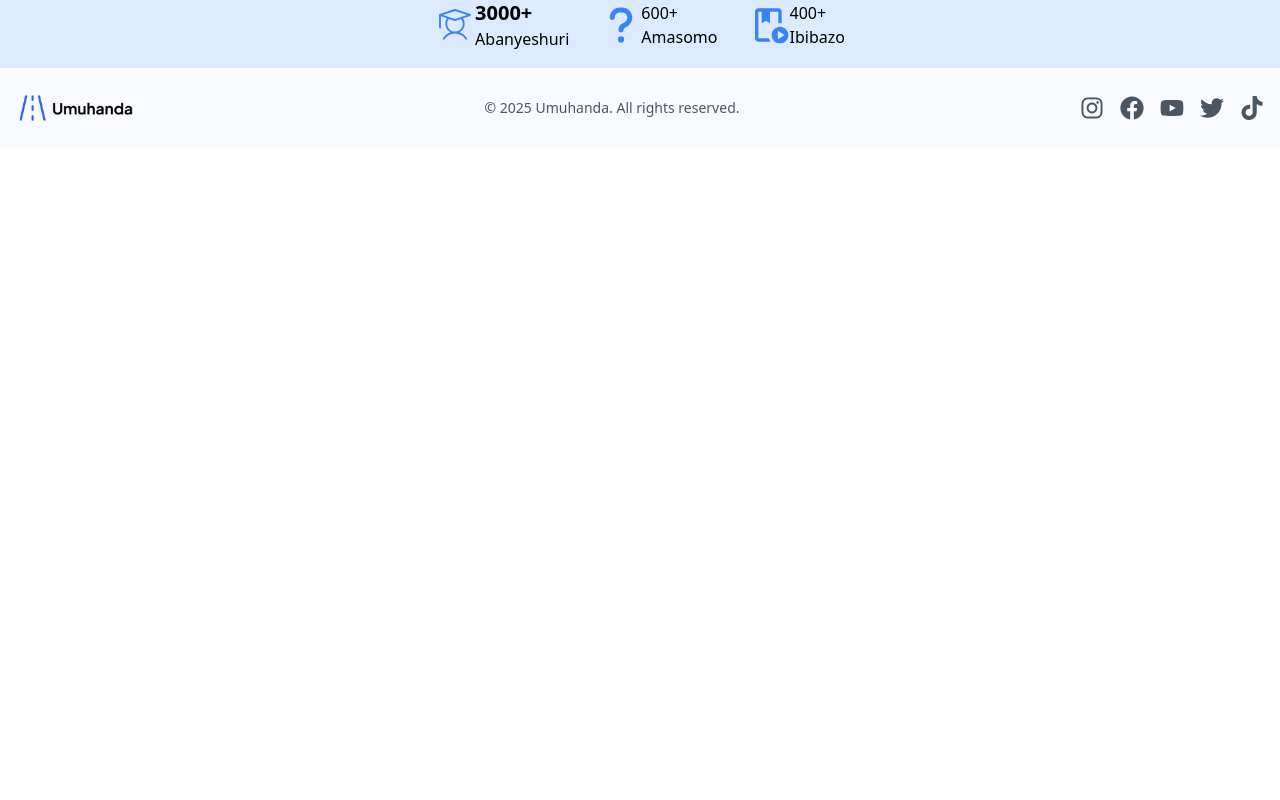
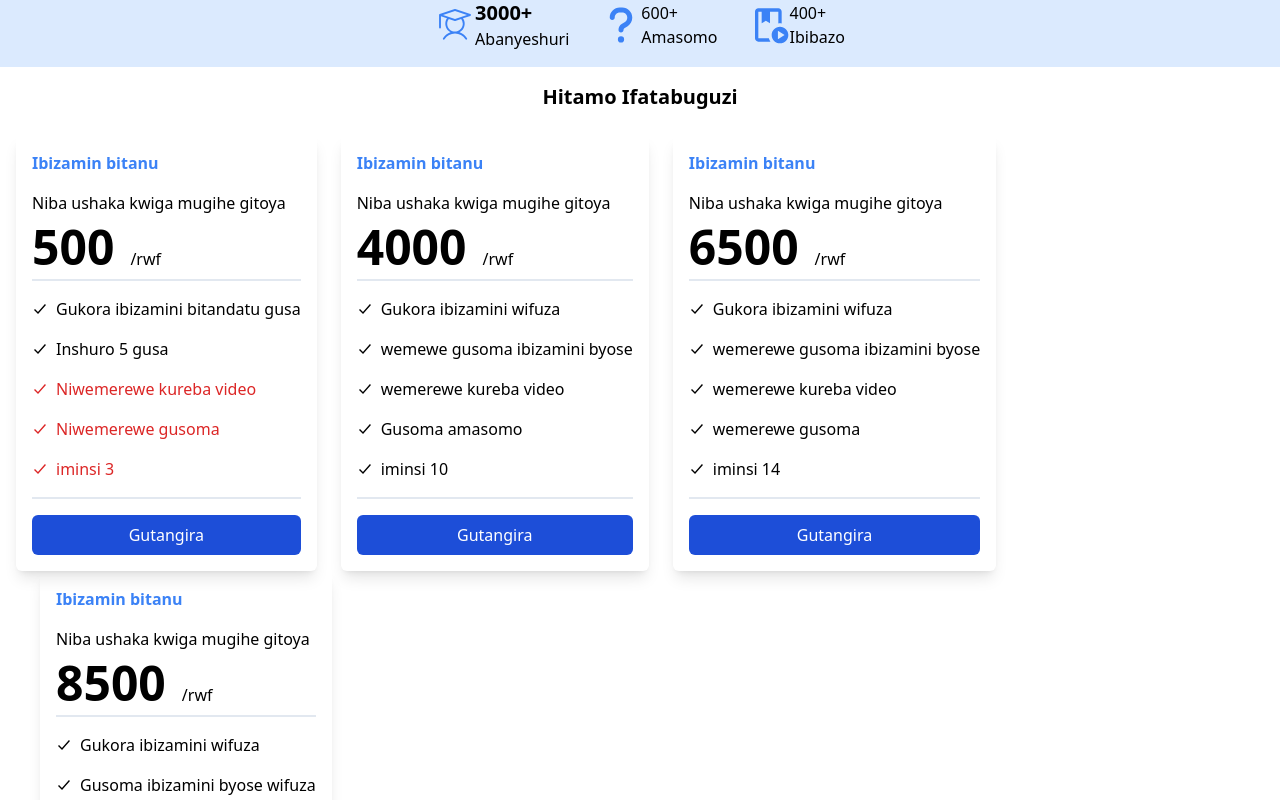
Before and after one commit to Umuhanda-Project/frontend, a React (Vite) app: page / in a window 1280 px wide. Shown: the part 880-1680 px from the top of the page. Before the commit the page ends 1028 px from the top, so only its background shows below. Built offline with nearby package versions, Linux system fonts and the light colour scheme.

Commit message:
Add pricing feature

```diff
--- a/src/App.tsx
+++ b/src/App.tsx
@@ -1,6 +1,6 @@
 import Layout from "./Layout";
-import FeatureNumber from "./pages/FeatureNumber";
-import Hero from "./pages/Hero";
+import {Hero,FeatureNumber,Pricing} from "./pages";
+
 
 const App = () => {
   return (
@@ -8,6 +8,7 @@ const App = () => {
       <Layout>
         <Hero />
         <FeatureNumber />
+        <Pricing/>
       </Layout>
     </>
   );
--- /dev/null
+++ b/src/components/PricingCard.tsx
@@ -0,0 +1,66 @@
+import { IoCheckmarkSharp } from "react-icons/io5";
+import { motion } from "framer-motion";
+
+interface OptionsProps {
+  id: number;
+  description: string;
+  status: boolean;
+}
+
+interface PriceProps {
+  header: string;
+  description: string;
+  price: number;
+  options: OptionsProps[];
+}
+
+const PricingCard = ({ header, description, price, options }: PriceProps) => (
+  <motion.div
+    className="shadow-lg p-4 rounded-md"
+    initial={{ opacity: 0, y: 50 }} // Animation on load
+    animate={{ opacity: 1, y: 0 }} // Animation after load
+    whileHover={{
+      scale: 1.05, // Slight zoom effect on hover
+      transition: { duration: 0.3 },
+    }}
+    whileTap={{ scale: 0.95 }} // Subtle shrink on click
+    transition={{ duration: 0.5, ease: "easeOut" }}
+  >
+    <div className="flex-col">
+      <div className="flex-col space-y-4 pb-2">
+        <p className="text-blue-500 font-semibold">{header}</p>
+        <p>{description}</p>
+      </div>
+      <div className="pb-2 space-x-4">
+        <span className="text-5xl font-bold">{price}</span>
+        <span>/rwf</span>
+      </div>
+      <ul className="space-y-4 py-4 border-y-2 border-y-slate-200">
+        {options.map(({ id, description, status }) => (
+          <motion.li
+            key={id}
+            className={`flex items-center space-x-2 ${!status ? "text-red-600" : ""}`}
+            whileHover={{ x: 10, color: !status ? "#dc2626" : "#2563eb" }} // Slide-in effect on hover
+            transition={{ duration: 0.2 }}
+          >
+            <IoCheckmarkSharp />
+            <p>{description}</p>
+          </motion.li>
+        ))}
+      </ul>
+      <motion.button
+        className="bg-blue-700 text-white px-5 py-2 w-full rounded-md mt-4"
+        whileHover={{
+          scale: 1.1,
+          boxShadow: "0px 4px 15px rgba(59, 130, 246, 0.3)", // Add shadow on hover
+        }}
+        whileTap={{ scale: 0.95 }}
+        transition={{ duration: 0.3 }}
+      >
+        Gutangira
+      </motion.button>
+    </div>
+  </motion.div>
+);
+
+export default PricingCard;
--- a/src/components/index.tsx
+++ b/src/components/index.tsx
@@ -1,4 +1,5 @@
 import Header from "./Header";
 import Footer from "./Footer"
+import PricingCard from "./PricingCard";
 
-export {Header,Footer}
+export {Header,Footer,PricingCard}
--- /dev/null
+++ b/src/pages/Pricing.tsx
@@ -0,0 +1,24 @@
+import PricingCard from "../components/PricingCard";
+import { pricingOptions } from "../utils";
+
+
+
+
+const Pricing = () => (
+  <div className="p-4">
+    <p className="text-center text-xl font-bold">Hitamo Ifatabuguzi</p>
+    <div className="flex my-6 space-x-6 max-md:flex-col flex-wrap">
+      {pricingOptions.map(({ id, header, description, price, options }) => (
+         <PricingCard
+          key={id}
+          header={header}
+          description={description}
+          price={price}
+          options={options}
+        />
+      ))}
+    </div>
+  </div>
+);
+
+export default Pricing;
--- a/src/pages/index.tsx
+++ b/src/pages/index.tsx
@@ -1,4 +1,5 @@
 import Hero from "./Hero";
 import FeatureNumber from "./FeatureNumber";
+import Pricing from "./Pricing"
 
-export {Hero,FeatureNumber}
+export {Hero,FeatureNumber,Pricing}
--- /dev/null
+++ b/src/utils/index.tsx
@@ -0,0 +1,2 @@
+export { language_options } from "./languageOptions";
+export { pricingOptions } from "./pricingOptions";
--- a/src/utils/languageOptions.tsx
+++ b/src/utils/languageOptions.tsx
@@ -1,4 +1,4 @@
-const options = [
+export const language_options = [
   {
     icon: "🇷🇼",
     name: "Kinyarwanda",
@@ -12,5 +12,3 @@ const options = [
     name:"French"
   }
 ];
-
-export default options;
--- /dev/null
+++ b/src/utils/pricingOptions.tsx
@@ -0,0 +1,54 @@
+export const pricingOptions = [
+    {
+      id: 1,
+      header: "Ibizamin bitanu",
+      description: "Niba ushaka kwiga mugihe gitoya",
+      price: 500,
+      options: [
+        { id: 1, description: "Gukora ibizamini bitandatu gusa", status: true },
+        { id: 2, description: "Inshuro 5 gusa", status: true },
+        { id: 3, description: "Niwemerewe kureba video", status: false },
+        { id: 4, description: "Niwemerewe gusoma", status: false },
+        { id: 5, description: "iminsi 3", status: false },
+      ],
+    },
+    {
+        id: 2,
+        header: "Ibizamin bitanu",
+        description: "Niba ushaka kwiga mugihe gitoya",
+        price: 4000,
+        options: [
+          { id: 1, description: "Gukora ibizamini wifuza", status: true },
+          { id: 2, description: "wemewe gusoma ibizamini byose", status: true },
+          { id: 3, description: "wemerewe kureba video", status: true },
+          { id: 4, description: "Gusoma amasomo", status: true },
+          { id: 5, description: "iminsi 10", status: true },
+        ],
+      },
+      {
+        id: 3,
+        header: "Ibizamin bitanu",
+        description: "Niba ushaka kwiga mugihe gitoya",
+        price: 6500,
+        options: [
+          { id: 1, description: "Gukora ibizamini wifuza", status: true },
+          { id: 2, description: "wemerewe gusoma ibizamini byose", status: true },
+          { id: 3, description: "wemerewe kureba video", status: true },
+          { id: 4, description: "wemerewe gusoma", status: true },
+          { id: 5, description: "iminsi 14", status: true },
+        ],
+      },
+      {
+        id: 4,
+        header: "Ibizamin bitanu",
+        description: "Niba ushaka kwiga mugihe gitoya",
+        price: 8500,
+        options: [
+          { id: 1, description: "Gukora ibizamini wifuza", status: true },
+          { id: 2, description: "Gusoma ibizamini byose wifuza", status: true },
+          { id: 3, description: "wemerewe kureba video", status: true },
+          { id: 4, description: "wemerewe gusoma", status: true },
+          { id: 5, description: "iminsi 30", status: true },
+        ],
+      },
+  ];
```
